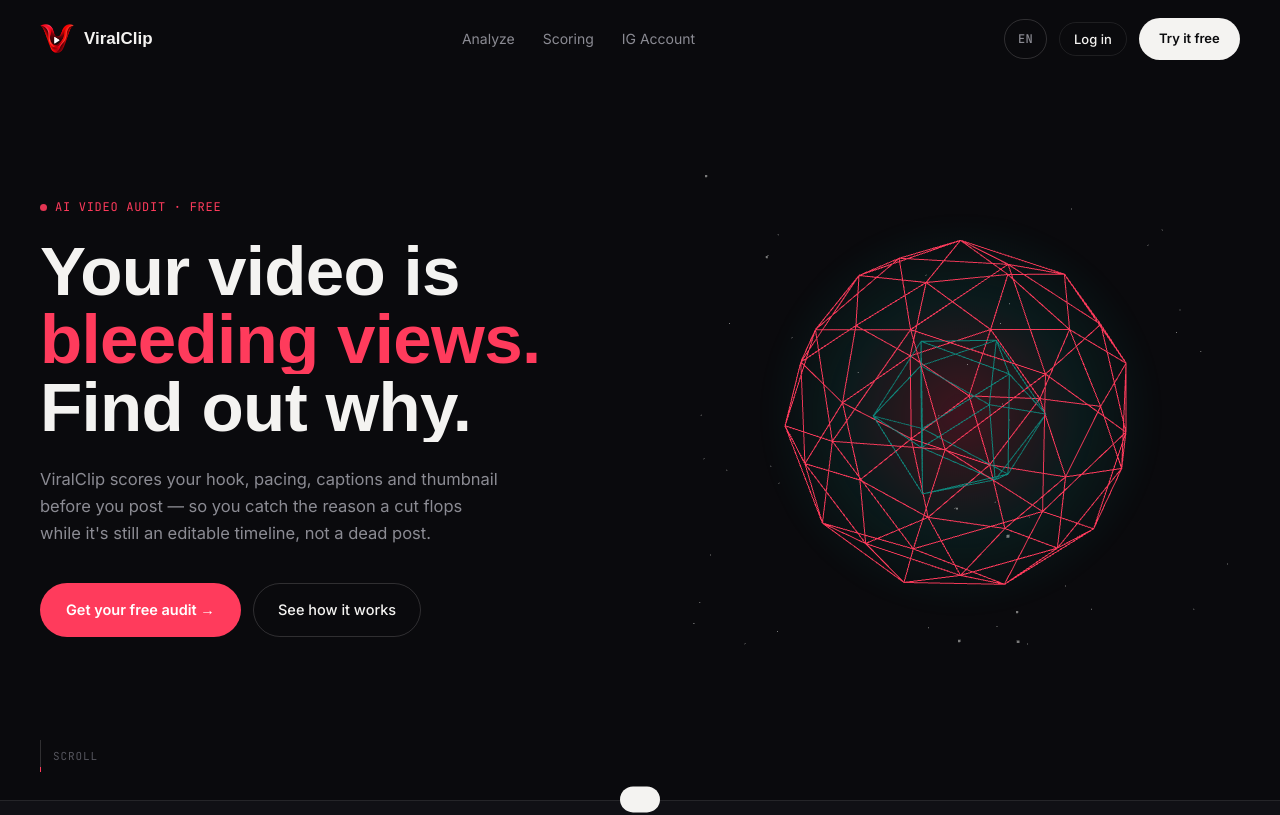
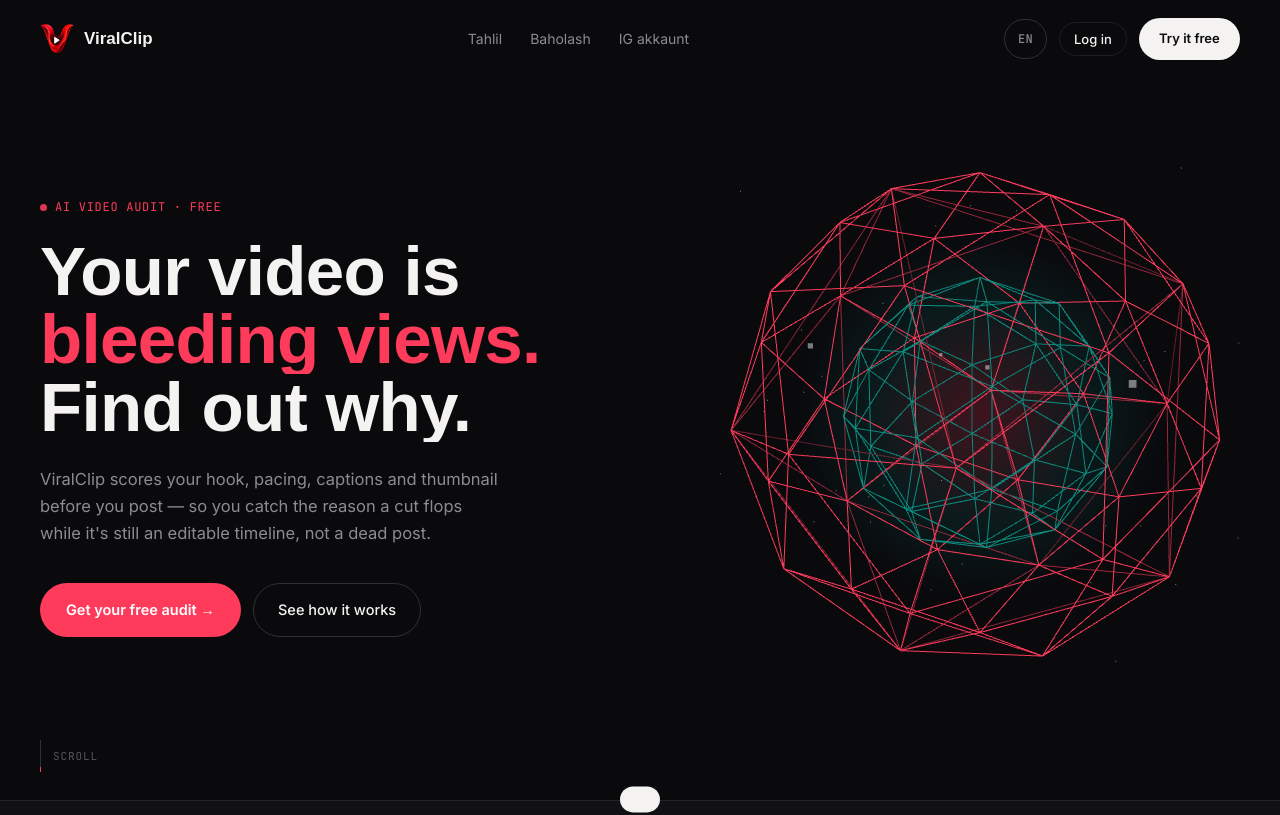
Before and after one commit to boburkachok2010-ux/viralclip, a website: page public/index.html in a window 1280 px wide. Shown: the top 815 px of the page. Drawn offline with nearby package versions, Linux system fonts and the light colour scheme; animation ran at ten frames a second; a web font is replaced by a local one.

Commit message:
Full Uzbek i18n + sphere fix

```diff
--- a/public/index.html
+++ b/public/index.html
@@ -170,7 +170,7 @@
     padding:15px 24px;border-radius:100px;display:inline-flex;align-items:center;gap:10px;
     background:transparent;font-family:'Inter',sans-serif;
   }
-  .hero-canvas-wrap{position:relative;height:min(480px,52vw);min-height:280px;}
+  .hero-canvas-wrap{position:relative;height:min(520px,56vw);min-height:320px;aspect-ratio:1/1;max-width:520px;margin-left:auto;}
   .hero-canvas-wrap::before{
     content:'';position:absolute;top:50%;left:50%;width:72%;aspect-ratio:1;
     transform:translate(-50%,-50%);border-radius:50%;
@@ -959,9 +959,9 @@
   var LANG = (function(){ var n=(navigator.language||'').toLowerCase(); if(n.indexOf('ru')===0)return 'ru'; if(n.indexOf('uz')===0)return 'uz'; return 'en'; })();
   var I18N = {
     en: {
-      nav_analyze:'Analyze',
-
- nav_scoring:'Scoring',   nav_try:'Try it free', nav_account:'Log in', nav_logout:'Log out',
+      nav_analyze:'Tahlil',
+
+ nav_scoring:'Baholash',   nav_try:'Try it free', nav_account:'Log in', nav_logout:'Log out',
       auth_email:'Email', auth_pass:'Password', auth_name:'Name',
       auth_login_btn:'Log in', auth_reg_btn:'Create account',
       auth_note:'Free beta. No payment yet. Account keeps your access for later.',
@@ -1011,7 +1011,7 @@
       demo_cta:'Audit your clip →',
       founder_quote:'"I\'ve been editing other people\'s channels since I was fourteen. ViralClip is the tool I wish someone had handed me back then — built by a creator, not a committee."',
       founder_attr:'— Founder, ViralClip',
-      nav_account_audit:'IG Account',
+      nav_account_audit:'IG akkaunt',
       acc_kicker:'Free beta', acc_h2:'Instagram account audit',
       acc_p:'Not one video — the whole profile: bio, pillars, hooks pattern, grid, CTA. Currently free while we test.',
       acc_user:'Instagram username', acc_niche:'Niche', acc_goal:'Goal', acc_bio:'Bio (paste current)',
@@ -1234,7 +1234,61 @@
     result_of:'/ 100 jami',
     cost_label:'Narx',
     cost_value:'Bepul'
-  }
+  ,
+    demo1_meta:'0:00 · hook · muhim',
+    demo1_tag:'Kuchli lahzani 1-kadrga',
+    demo1_title:'Zaif ochilish kadri',
+    demo1_txt:'Birinchi soniya — statik o\'rta plan, ekranda va\'da yo\'q. Salomni olib tashlang, kuchli yuz/harakat va 0:00.5 da 3–5 so\'zlik matn qo\'ying.',
+    demo2_meta:'0:07 · pacing · muhim',
+    demo2_tag:'Har 2–3 soniyada o\'zgarish',
+    demo2_title:'O\'lik joy — kam harakat',
+    demo2_txt:'Bir rakurs ~4s reza va matn o\'zgarishisiz. Jump cut, engil punch-in yoki kalit so\'zga qisqa matn qo\'shing.',
+    demo3_meta:'0:12 · captions · o\'rta',
+    demo3_tag:'Safe-zone + qisqa qatorlar',
+    demo3_title:'Subtitr yuzni yopadi',
+    demo3_txt:'Uzun qator og\'izni yopadi va past (UI zona). 3–5 so\'z, yuqori kontrast, markaz/yuqori — butun paragraf emas.',
+    demo4_meta:'0:18 · cta · muhim',
+    demo4_tag:'CTA oxirgi 15%',
+    demo4_title:'Payoffdan keyin CTA yo\'q',
+    demo4_txt:'Rolik oxirgi maslahatda uziladi. Asosiy fikrdan keyin 1–2s: nutq + matn («saqlang» / «2-qism»).',
+    demo_cta:'Klipingizni tekshiring →',
+    demo_p:'O\'z klipingizni yuklagandan keyin oladigan maslahatlarning xuddi shu formati — vaqt belgilari bilan.',
+    dz_sub:'yoki bosing — MP4, MOV, 500MB gacha',
+    dz_title:'Videoni shu yerga tashlang',
+    foot_product:'Mahsulot',
+    foot_scoring:'Baholash',
+    foot_waitlist:'Ro\'yxat',
+    founder_attr:'— ViralClip asoschisi',
+    founder_quote:'«Men o\'n to\'rt yoshimdan boshqalarning kanallarini montaj qilaman. ViralClip — o\'shanda bo\'lishini xohlagan vosita: mualliflar uchun, komitet uchun emas.»',
+    ft_h:'Klipingizdagi asosiy kadrlar',
+    hero_cta1:'Bepul audit →',
+    hero_cta2:'Qanday ishlaydi',
+    how_h2:'Bitta yuklash — to\'liq tahlil, nashrdan oldin.',
+    how_kicker:'Qanday ishlaydi',
+    join_kicker:'Kutish ro\'yxati',
+    join_note:'har hafta ochiladi · istalgan vaqtda chiqish mumkin',
+    join_success:'✓ Ro\'yxatdasiz — tez orada emailni tekshiring.',
+    limit_note:'Hozircha bepul beta.',
+    pricing_h2:'Hozircha hammasi bepul.',
+    pricing_kicker:'Narxlar',
+    pricing_p:'To\'lov vaqtinchalik o\'chirilgan.',
+    problem_h2:'Soatlab montaj. Uch soniyada hukm.',
+    problem_kicker:'Muammo',
+    problem_p1:'Ko\'p ijodkorlar klip muvaffaqiyatsizligini faqat joylagandan keyin bilishadi — tuzatib bo\'lmaydi.',
+    problem_p2:'ViralClip platforma qiladigan tahlilni nashrdan OLDIN qiladi — klipma-klip, soniyama-soniya.',
+    reco_title:'Muhim muammolar va tuzatishlar',
+    scroll_cue:'PASTGA',
+    step1_p:'Xom montaj yoki final eksportni yuklang — vertikal, istalgan uzunlik, istalgan platforma.',
+    step1_title:'Klipni yuklang',
+    step2_p:'Model hook, temp, subtitr, ovoz va CTA ni baholaydi — top roliklar bazasi bilan solishtiradi.',
+    step2_title:'Audit ketmoqda',
+    step3_p:'Qadam-baqadam tahlil e\'tibor qayerda tushishini va nima kesish/siljitish kerakligini ko\'rsatadi.',
+    step3_title:'Belgilanganini tuzating',
+    strengths_title:'Nima allaqachon ishlaydi',
+    style_preview_title:'Ushbu klip uchun subtitr uslublari',
+    swap_btn:'Boshqasini tanlash',
+    three_sec_label:'tomoshabin sveyp qilish yoki qolishni hal qiladigan soniyalar'
+}
   };
 
   /* Dynamic recommendation pools (EN + RU) — chosen by seed */
@@ -3261,7 +3315,7 @@
 
     var scene = new THREE.Scene();
     var camera = new THREE.PerspectiveCamera(45, Math.max(wrapEl.clientWidth,1)/Math.max(wrapEl.clientHeight,1), 0.1, 100);
-    camera.position.set(0, 0, isMobile ? 6.2 : 7);
+    camera.position.set(0, 0, isMobile ? 5.4 : 5.8);
 
     var renderer = new THREE.WebGLRenderer({
       canvas: canvas,
@@ -3278,15 +3332,22 @@
     scene.add(group);
 
     // Same geometric wireframe on mobile as desktop
+    // Outer shell + inner core — denser so it doesn't look "thin"
     var mesh1 = new THREE.Mesh(
-      new THREE.IcosahedronGeometry(2.05, 1),
-      new THREE.MeshBasicMaterial({color:0xff3b5c, wireframe:true, transparent:true, opacity:0.9})
+      new THREE.IcosahedronGeometry(2.15, 1),
+      new THREE.MeshBasicMaterial({color:0xff3b5c, wireframe:true, transparent:true, opacity:0.95})
     );
     group.add(mesh1);
 
+    var mesh1b = new THREE.Mesh(
+      new THREE.IcosahedronGeometry(2.15, 0),
+      new THREE.MeshBasicMaterial({color:0xff3b5c, wireframe:true, transparent:true, opacity:0.35})
+    );
+    group.add(mesh1b);
+
     var mesh2 = new THREE.Mesh(
-      new THREE.IcosahedronGeometry(1.05, 0),
-      new THREE.MeshBasicMaterial({color:0x0d9488, wireframe:true, transparent:true, opacity:0.65})
+      new THREE.IcosahedronGeometry(1.25, 1),
+      new THREE.MeshBasicMaterial({color:0x0d9488, wireframe:true, transparent:true, opacity:0.75})
     );
     group.add(mesh2);
 
```
